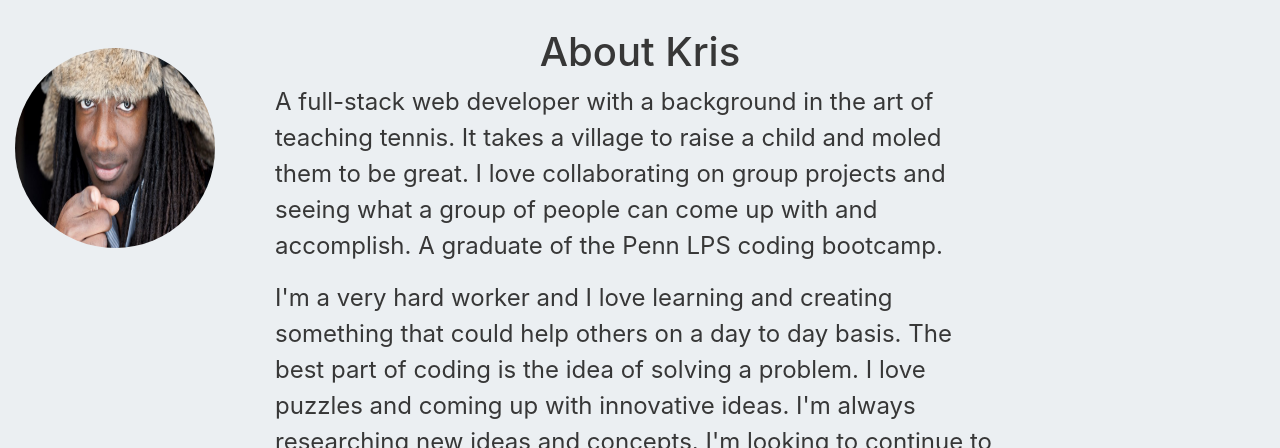
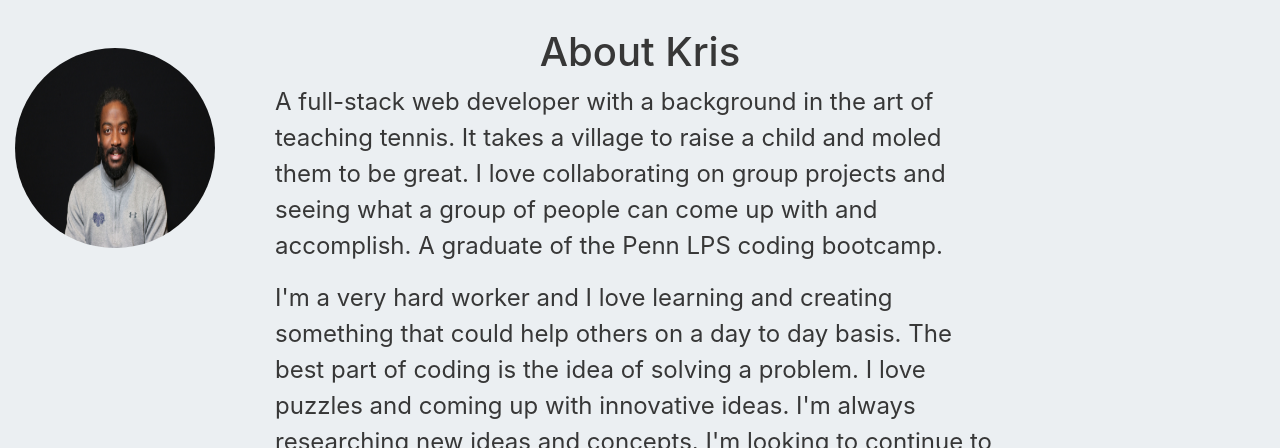
Before and after one commit to krispykrisp12/My-Portfolio, a plain HTML site: page index.html in a window 1280 px wide. Shown: the part 702-1150 px from the top of the page. Drawn offline with nearby package versions, Linux system fonts and the light colour scheme.

Commit message:
New image of kris

```diff
--- a/index.html
+++ b/index.html
@@ -44,7 +44,7 @@
         <div class="col-md-4 profile_picture">
             <img
               class="my-pic"
-              src="assets/images/me.jpg"
+              src="assets/images/pro-headshot.jpeg"
               alt="A picture of Kris"
             />
           </div>
```
Also changed, not shown: assets/images/pro-headshot.jpeg (added).
